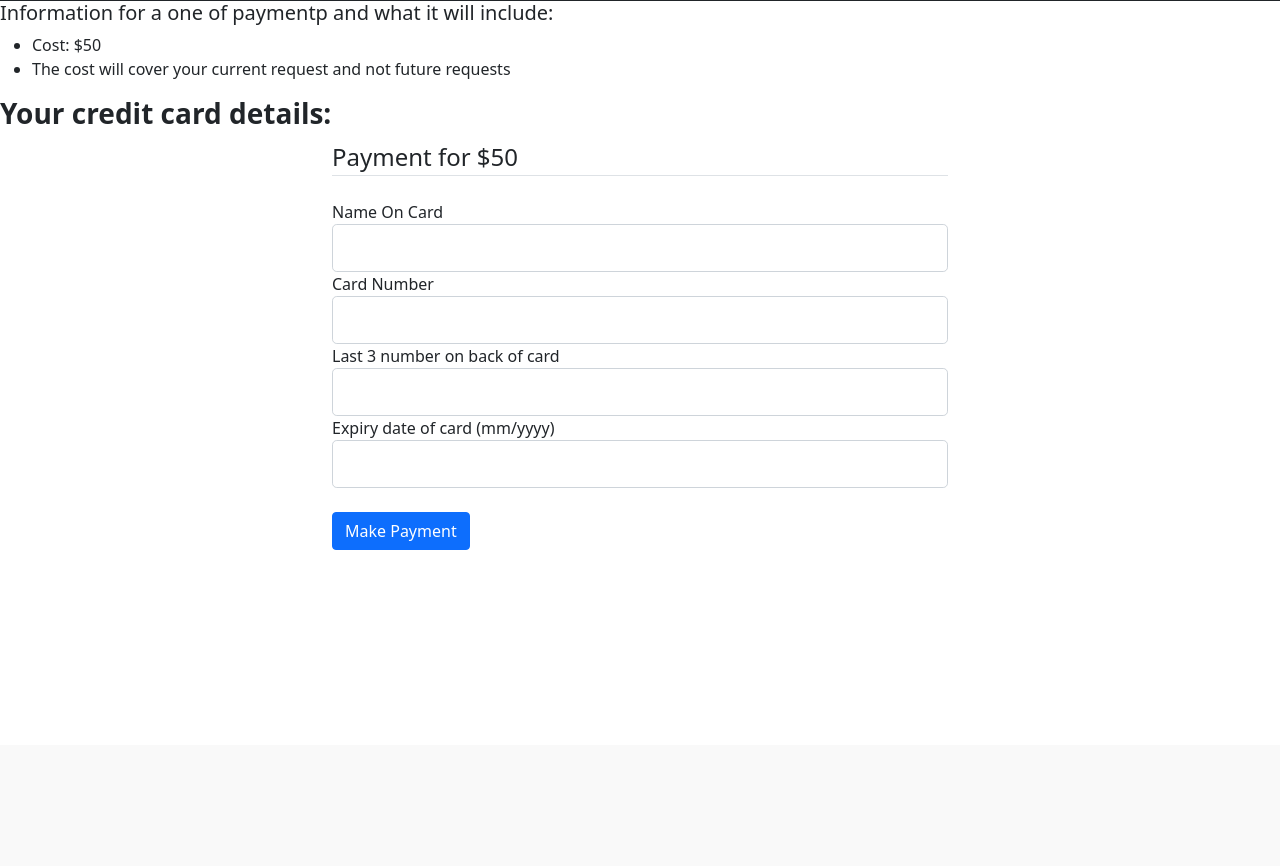
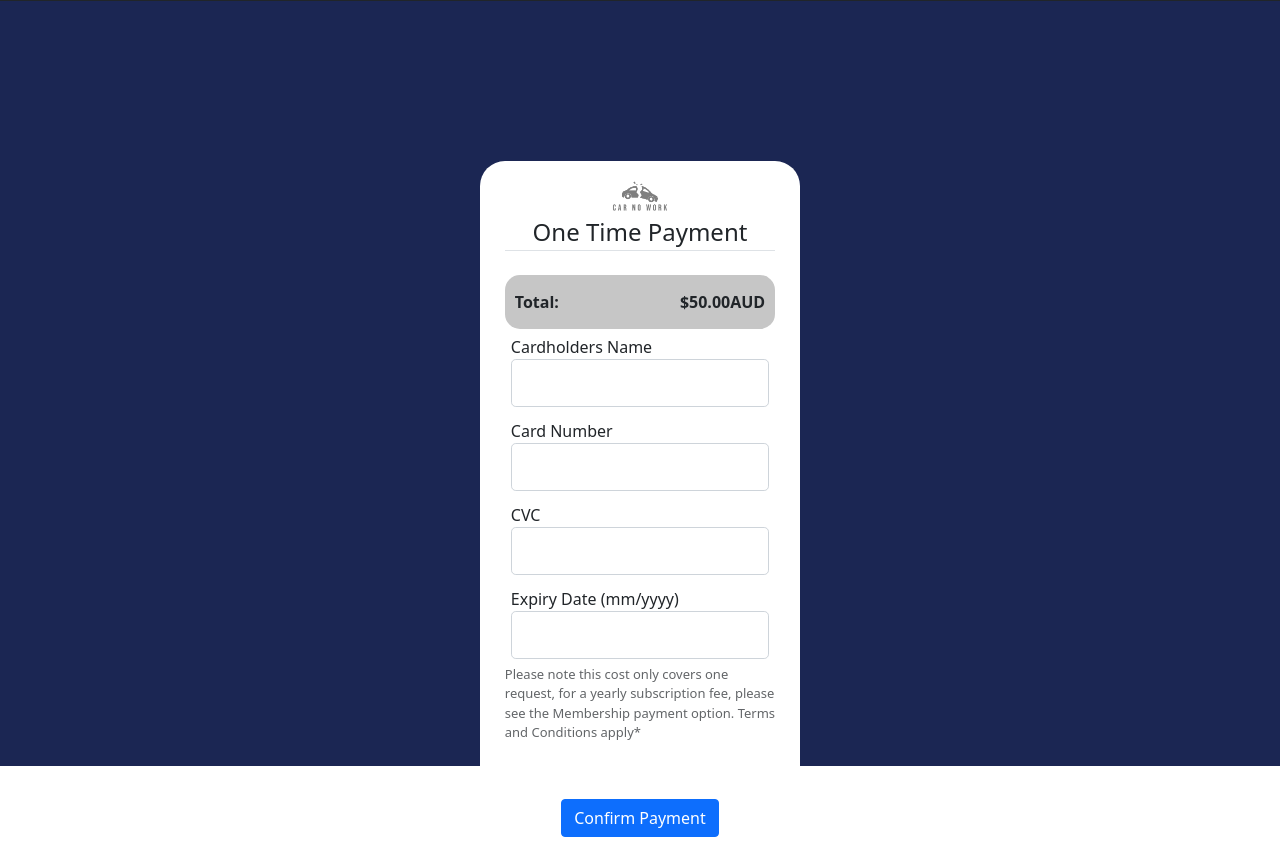
Before and after one commit to Thedysons/Car-No-Work, a Flask app: page /one_off_payment in a window 1280 px wide. Shown: the part 55-921 px from the top of the page. Before the commit the page ends 800 px from the top, so only its background shows below. Run offline with Flask 2, Linux system fonts and the light colour scheme.

Commit message:
all css for Sam is finished

```diff
--- a/codejana_flask/codejana_flask/forms.py
+++ b/codejana_flask/codejana_flask/forms.py
@@ -31,11 +31,11 @@ class PaymentOption(FlaskForm):
     next = SubmitField(label="Next")
 
 class MockCreditCardPayment(FlaskForm):
-    name = StringField(label="Name On Card", validators=[DataRequired(), Length(min=3, max=20)])
+    name = StringField(label="Cardholders Name", validators=[DataRequired(), Length(min=3, max=20)])
     card_number = StringField(label="Card Number", validators=[DataRequired(), Length(min=3, max=20)])
-    card_cv = StringField(label="Last 3 number on back of card", validators=[DataRequired(), Length(min=3, max=20)])
-    expiary_date =StringField(label="Expiry date of card (mm/yyyy)", validators=[DataRequired(), Length(min=3, max=20)])
-    submit = SubmitField(label="Make Payment")
+    card_cv = StringField(label="CVC", validators=[DataRequired(), Length(min=3, max=20)])
+    expiary_date =StringField(label="Expiry Date (mm/yyyy)", validators=[DataRequired(), Length(min=3, max=20)])
+    submit = SubmitField(label="Confirm Payment")
 
 class TakeJobForm(FlaskForm):
     accept_job = StringField(label="Accept Job (enter job number)")
--- a/codejana_flask/codejana_flask/templates/forgotPassword.html
+++ b/codejana_flask/codejana_flask/templates/forgotPassword.html
@@ -1,6 +1,7 @@
 {% extends 'layouts.html' %}
 {%block contentA%}
-<div style="background:#1b2653; max-height: none;padding: 509.5px 20vw;">
+<div style="background:#1b2653;
+height:95.6vh; width:100vw; padding:30vh 20vw">
 <div class="container w-50" style="background:#fff;border-radius: 25px;">
     <form method="POST" action="" style="padding:1vw">
         {{forgotPassword.hidden_tag()}}
--- a/codejana_flask/codejana_flask/templates/homepage.html
+++ b/codejana_flask/codejana_flask/templates/homepage.html
@@ -104,7 +104,7 @@ img {
 <div class="card text-center">
     <div class="card-body">
       <br><div class="pad"></div><br>
-      <img style="height:30vh;object-fit: contain;" src="{{url_for('static',filename='theme_pics/logoTransWhite.png')}}" class="d-block w-100 grow" alt="...">
+      <img style="height:30vh;object-fit: contain;max-width:40vw;margin:auto" src="{{url_for('static',filename='theme_pics/logoTransWhite.png')}}" class="d-block w-100 grow" alt="...">
       <br><br>
       <h2 class="card-title">Don't have an account and need road side assistance fast?</h2>
       <h3 class="card-text">Request help without signing up here</h3>
@@ -172,7 +172,7 @@ img {
       </div>
     </div>
     <div class="col">
-      <h2> Meet Our Members</h2>
+      <h2>Our Members</h2>
       <ul>
         <li>Ludwik: Leader, back-end</li>
         <li>Samuel: back-end</li>
--- a/codejana_flask/codejana_flask/templates/login.html
+++ b/codejana_flask/codejana_flask/templates/login.html
@@ -1,7 +1,8 @@
 {% extends 'layouts.html' %}
 
 {%block contentA%}
-<div style="background:#1b2653; max-height: none;padding: 430.5px 20vw;">
+<div style="background:#1b2653;
+height:95.6vh; width:100vw; padding:30vh 20vw">
 <div class="container w-50" style="background:#fff;border-radius: 25px; ">
     <form method="POST" action="" style="padding:1vw">
         {{form.hidden_tag()}}
--- a/codejana_flask/codejana_flask/templates/oneOffPayment.html
+++ b/codejana_flask/codejana_flask/templates/oneOffPayment.html
@@ -1,18 +1,23 @@
 {% extends 'clientProfile.html' %}
 {%block contentA%}
-<h5>Information for a one of paymentp and what it will include:</h1>
-<ul>
-    <li>Cost: $50</li>
-    <li>The cost will cover your current request and not future requests</li>
-</ul>
-
-<h3><b>Your credit card details:</b></h3>
-
-<div class="container w-50">
-    <form method="POST" action="">
+<style>
+    .form-group {
+        padding: 6px;
+    }
+</style>
+<div style="background:#1b2653;
+height:95.6vh; width:100vw; padding:20vh 25vw">
+<div class="container w-50" style="background:#fff;border-radius: 25px; ">
+    <form method="POST" action=""  style="padding:1vw">
         {{form.hidden_tag()}}
         <fieldset>
-            <legend class="border-bottom mb-4">Payment for $50</legend>
+            <img style="height:5vh;object-fit: contain;max-width:5vw;margin:auto;opacity:0.5" src="{{url_for('static',filename='theme_pics/logoTransBlack.png')}}" class="d-block w-100" alt="...">
+            <legend class="border-bottom mb-4" style="text-align:center;">One Time Payment</legend>
+            <div style="background:#c6c6c6;border-radius: 15px; display: flex;
+            justify-content:  space-between; padding:15px 10px;">
+                <b>Total:</b>
+                <b>$50.00AUD</b>
+            </div>
             <div class="form-group">
                 {{form.name.label(class="form-control-label")}}
                 {{form.name(class="form-control form-control-lg")}}
@@ -29,13 +34,17 @@
                 {{form.expiary_date.label(class="form-control-label")}}
                 {{form.expiary_date(class="form-control form-control-lg")}}
             </div>
+            <p style="opacity:0.7; font-size:small;">Please note this cost only covers one request, for a yearly subscription fee,
+               please see the Membership payment option. Terms and Conditions apply* </p>
 
 
         </fieldset>
-        <div class="form-group mt-4">
+        <div class="form-group mt-4" style="text-align:center; padding: 2vh;">
             {{form.submit(class='btn btn-primary')}}
         </div>
 
     </form>
 </div>
+
+</div>
 {%endblock contentA%}
--- a/codejana_flask/codejana_flask/templates/signUp.html
+++ b/codejana_flask/codejana_flask/templates/signUp.html
@@ -1,7 +1,8 @@
 {% extends 'layouts.html' %}
 
 {%block contentA%}
-<div style="background:#1b2653; max-height: none;padding: 401.5px 20vw;">
+<div style="background:#1b2653;
+height:95.6vh; width:100vw; padding:30vh  20vw">
 <div class="container w-50" style="background:#fff;border-radius: 25px; ">
     <form method="POST" action="" style="padding:1vw">
         {{form.hidden_tag()}}
```
Also changed, not shown: codejana_flask/codejana_flask/templates/confirmOffPayment.html (+10 -24 lines), codejana_flask/codejana_flask/templates/help.html (+18 -1 lines), codejana_flask/codejana_flask/templates/jobComplete.html (+31 -2 lines), codejana_flask/codejana_flask/templates/startJob.html (+14 -5 lines), codejana_flask/codejana_flask/static/theme_pics/carGo.gif (added), codejana_flask/codejana_flask/static/theme_pics/confet.gif (added).
